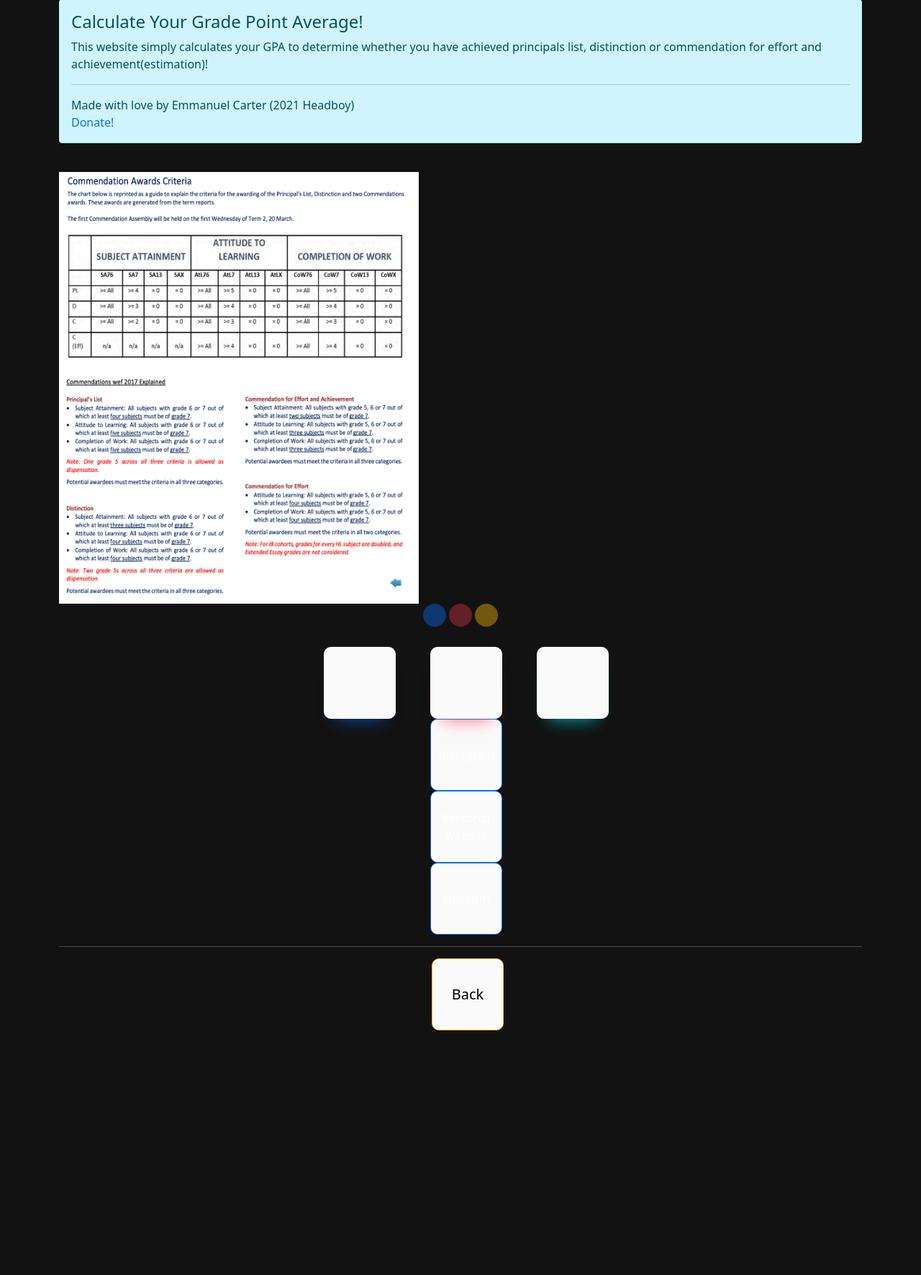
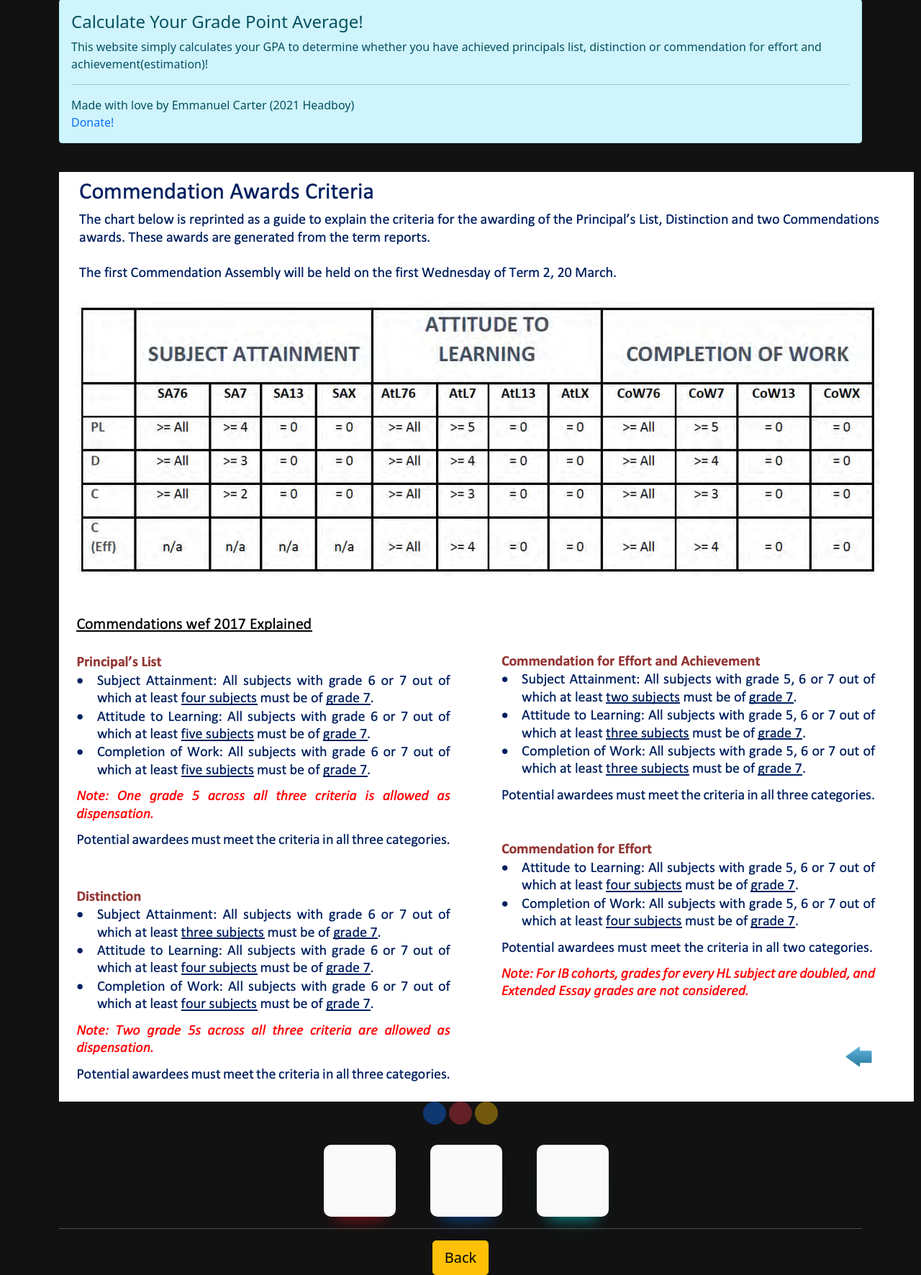
Before and after one commit to EmmanuelQC/acsi-gpa-web, a Flask app: page /about in a window 1280 px wide. Shown: the part 273-2045 px from the top of the page at 72% size. Before the commit the page ends 1705 px from the top, so only its background shows below. Run offline with Flask 2, Linux system fonts and the light colour scheme.

Commit message:
updated image and CSS of buttons

```diff
--- a/templates/about.html
+++ b/templates/about.html
@@ -22,7 +22,7 @@
         align-items: center;
         height: 100%;
     }
-    .btn
+    .btnL
     {
         width: 100px;
         height: 100px;
@@ -55,29 +55,29 @@
         color: #00acff;
         text-shadow: 0 0 30px #00acff;
     }
-    .btn.fb-btn
+    .btnL.fb-btn
     {
         box-shadow: 0 20px 20px -17px rgba(0,111,255,0.53);
     }
-    .btn.fb-btn:hover
+    .btnL.fb-btn:hover
     {
         transform: scale(1.2);
         box-shadow: 0 30px 45px -15px rgba(0,111,255,0.65);
     }
-    .btn.ig-btn
+    .btnL.ig-btn
     {
         box-shadow: 0 20px 20px -17px rgba(255,16,39,0.5);
     }
-    .btn.ig-btn:hover
+    .btnL.ig-btn:hover
     {
         transform: scale(1.2);
         box-shadow: 0 30px 45px -15px rgba(255,16,39,0.57);
     }
-    .btn.tw-btn
+    .btnL.tw-btn
     {
         box-shadow: 0 20px 20px -17px rgba(0,255,255,0.53);
     }
-    .btn.tw-btn:hover
+    .btnL.tw-btn:hover
     {
         transform: scale(1.2);
         box-shadow: 0 30px 45px -15px rgba(0,111,255,0.6);
@@ -102,7 +102,9 @@
 
         <br>
 
-        <img src="acsi-gpa-web/assets/Grade Criteria.png" width="500" height="600">
+        <div align="center">
+            <img src="assets/Grade Criteria.png" max-height="250">
+        </div>
 
         <div align="center">
             <div class="spinner-grow text-primary" role="status">
@@ -118,25 +120,20 @@
         <br>
         <div class="container">
             <a href="https://www.instagram.com/emmanuelqcarter/">
-                <div class="btn fb-btn">
+                <div class="btnL ig-btn">
                     <i class="fa fa-instagram" aria-hidden="true" id="fb"></i>
                 </div>
             </a>
-            <a href="hhttps://www.linkedin.com/in/emmanuel-carter-70b913183/">
-                <div class="btn ig-btn">
+            <a href="https://www.linkedin.com/in/emmanuel-carter-70b913183/">
+                <div class="btnL fb-btn">
                     <i class="fa-brands fa-linkedin-in" aria-hidden="true" id="ig"></i>
                 </div>
             </a>
             <a href="http://www.emmanuelqcarter.com/">
-                <div class="btn tw-btn">
+                <div class="btnL tw-btn">
                     <i class="fa-solid fa-browser" aria-hidden="true" id="tw"></i>
                 </div>
             </a>
-        </div>
-        <div align="center">
-            <a href="https://www.instagram.com/emmanuelqcarter/" class="btn btn-primary" role="button" data-bs-toggle="button">Instagram</a>
-            <a href="http://www.emmanuelqcarter.com/" class="btn btn-primary" role="button" data-bs-toggle="button">Personal Website</a>
-            <a href="https://www.linkedin.com/in/emmanuel-carter-70b913183/" class="btn btn-primary" role="button" data-bs-toggle="button">LinkedIn</a>
         </div>
         <hr>
         <div align="center">
```
